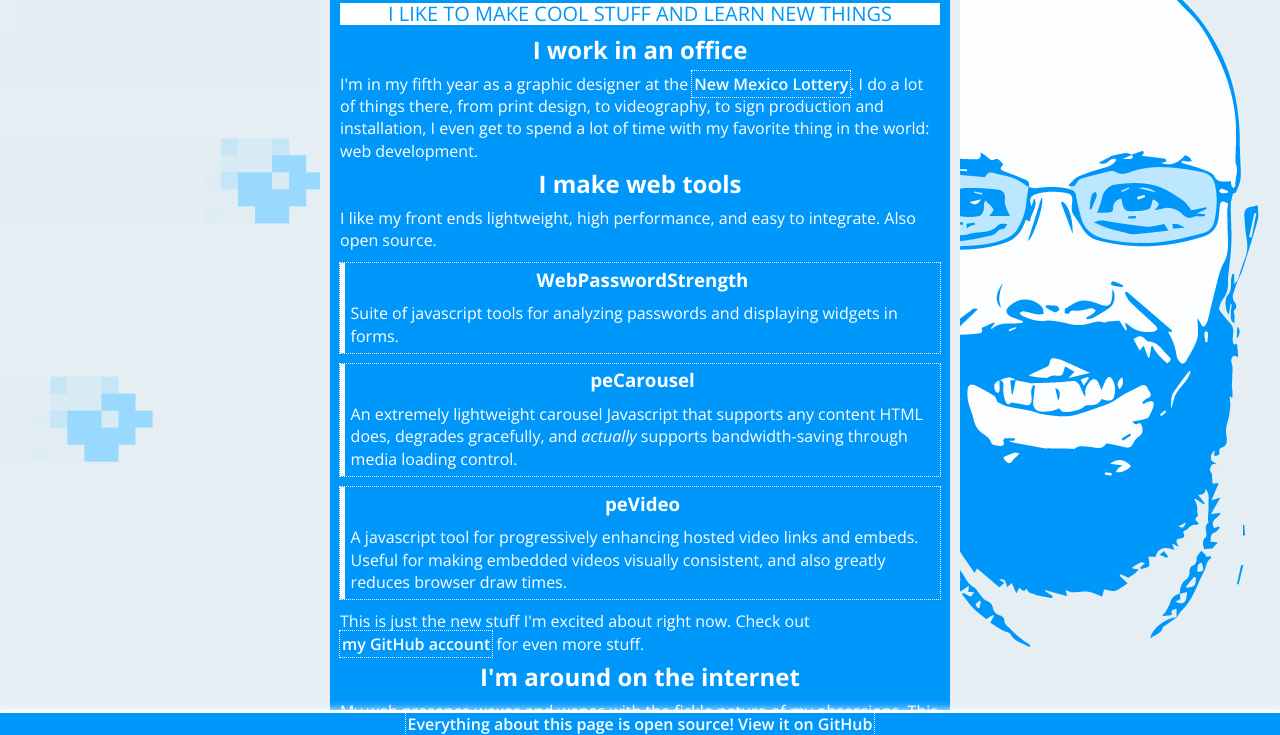
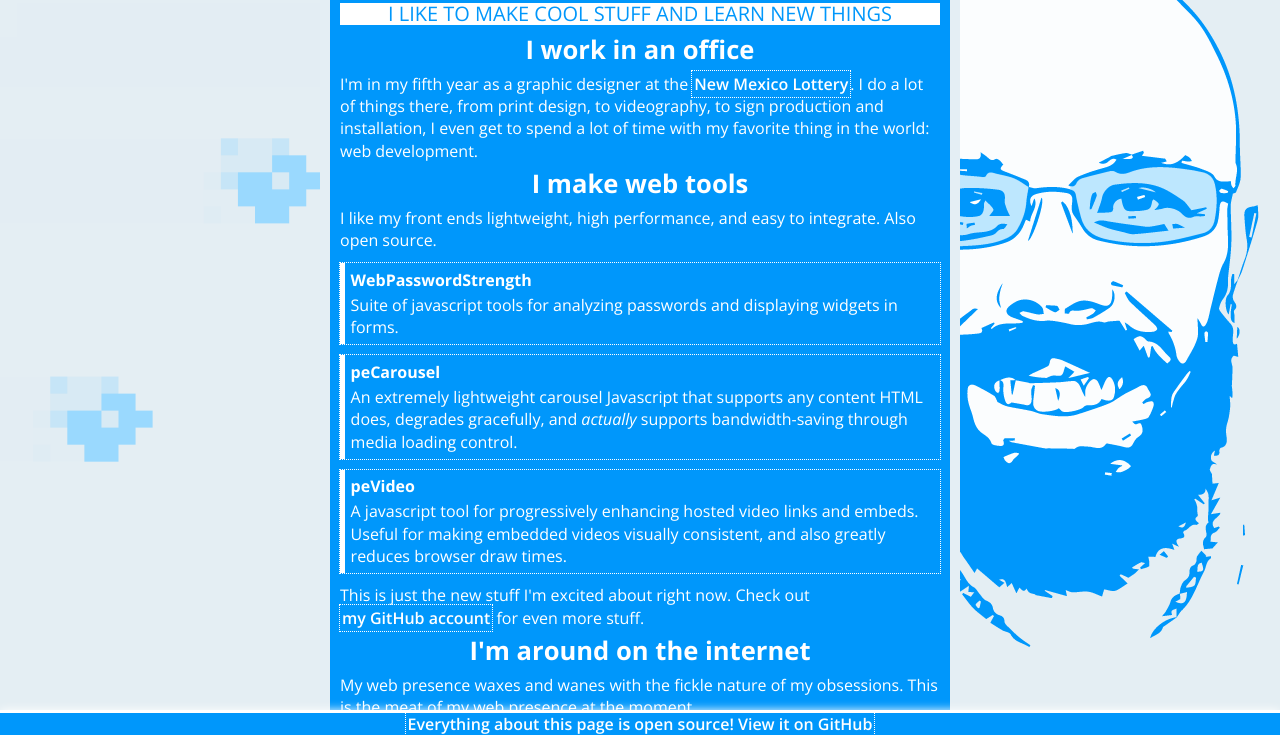
Before and after one commit to joby-lol/byJobyLandingPage, a plain HTML site: page index.html in a window 1280 px wide. Shown: the part 65-800 px from the top of the page. Drawn offline with nearby package versions, Linux system fonts and the light colour scheme.

Commit message:
Improved styling of H3s

```diff
--- a/main.css
+++ b/main.css
@@ -13,6 +13,10 @@ a.blocklink:last-child {margin-bottom:0;}
 h1, h2, h3, h4, h5, h6 {text-align:center;margin-bottom:0;margin-top:1.4em;font-weight:700;}
 h1 {margin-top:0.35em;font-weight:800;}
 h2:first-child, h3:first-child, h4:first-child, h5:first-child, h6:first-child {margin-top:0;}
+h2 {font-size:1.6em;}
+h3 {font-size:1em;text-align:left;}
+h3+p {margin-top:0.16em;}
+
 p {margin:0.7em 0;}
 p:last-child {margin-bottom:0;}
 
```
